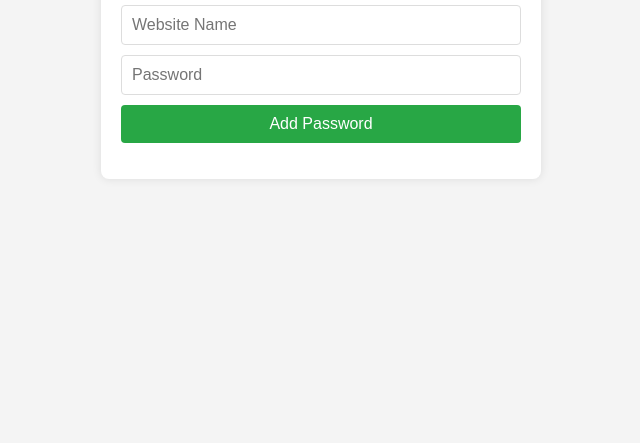
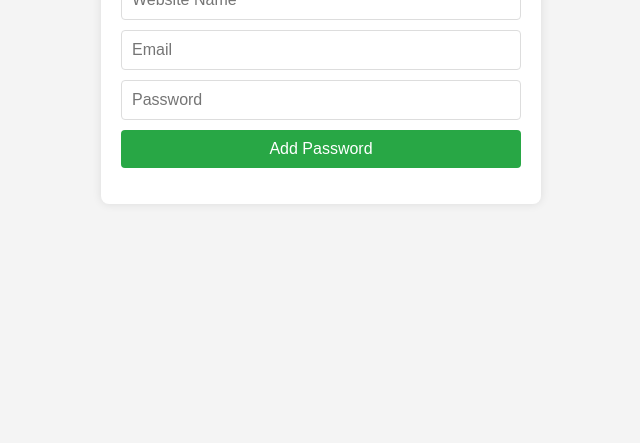
Before and after one commit to SoumyaGhosh2006/Password_manager, a plain HTML site: page index.html in a window 1280 px wide. Shown: the part 357-800 px from the top of the page, without its empty margins (319-959 px from the left). Drawn offline with Linux system fonts and the light colour scheme.

Commit message:
Update index.html

```diff
--- a/index.html
+++ b/index.html
@@ -13,6 +13,7 @@
         <h1>Password Manager</h1>
         <div class="form-container">
             <input type="text" id="website" placeholder="Website Name">
+            <input type="text" id="email" placeholder="Email">
             <input type="password" id="password" placeholder="Password">
             <button id="add-btn">Add Password</button>
         </div>
```
